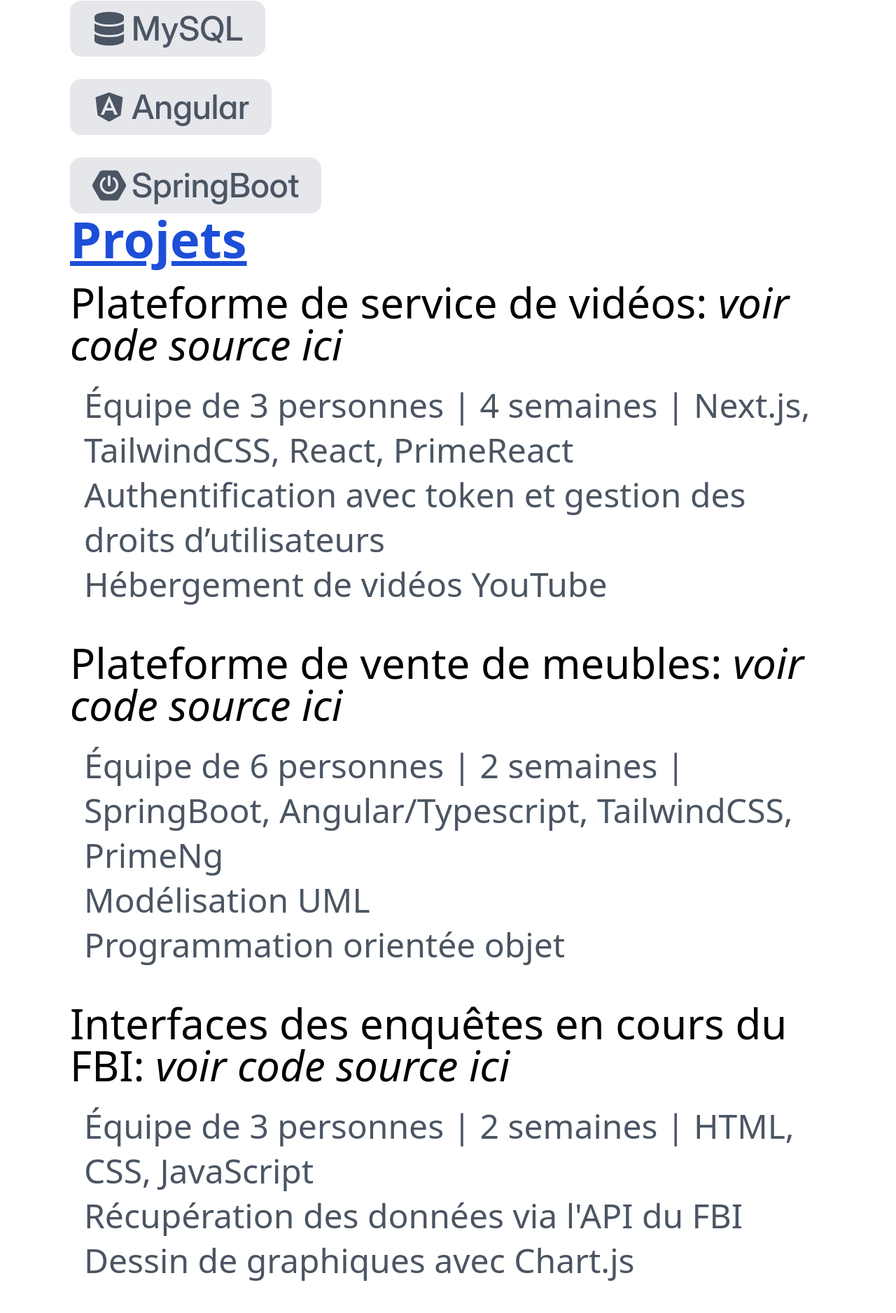
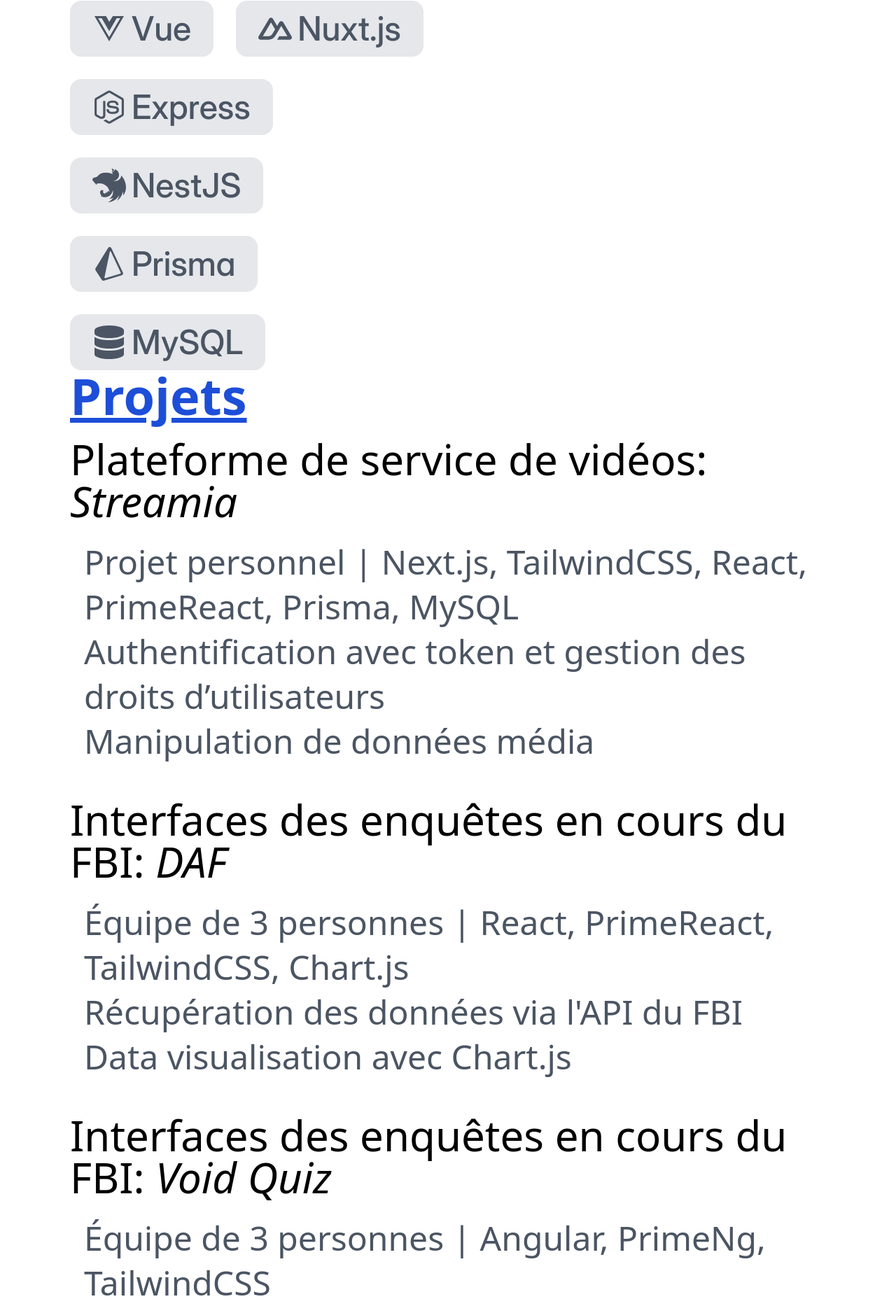
Before and after one commit to Ange230700/ultime-resume, a Next.js app: page / in a window 1280 px wide. Shown: the part 1580-3456 px from the top of the page at 70% size. Built offline with nearby package versions, Linux system fonts and the light colour scheme.

Commit message:
test: 💍  save new resume

```diff
--- a/eslint.config.mjs
+++ b/eslint.config.mjs
@@ -2,6 +2,7 @@ import { dirname } from "path";
 import { fileURLToPath } from "url";
 import { FlatCompat } from "@eslint/eslintrc";
 import eslintConfigPrettier from "eslint-config-prettier/flat";
+import eslintPluginPrettierRecommended from "eslint-plugin-prettier/recommended";
 
 const __filename = fileURLToPath(import.meta.url);
 const __dirname = dirname(__filename);
@@ -13,6 +14,7 @@ const compat = new FlatCompat({
 const eslintConfig = [
   ...compat.extends("next/core-web-vitals", "next/typescript"),
   eslintConfigPrettier,
+  eslintPluginPrettierRecommended,
 ];
 
 export default eslintConfig;
--- a/package.json
+++ b/package.json
@@ -8,7 +8,8 @@
     "start": "next start",
     "lint": "next lint",
     "prepare": "husky",
-    "generate-pdf": "tsx src/generate-pdf.ts"
+    "generate-pdf": "tsx src/generate-pdf.ts",
+    "save": "npm run generate-pdf && git add . && npx commit-prompt && git push"
   },
   "dependencies": {
     "next": "15.3.1",
@@ -30,7 +31,8 @@
     "@types/react-dom": "^19",
     "eslint": "^9",
     "eslint-config-next": "15.3.1",
-    "eslint-config-prettier": "^10.1.2",
+    "eslint-config-prettier": "^10.1.5",
+    "eslint-plugin-prettier": "^5.4.1",
     "husky": "^9.1.7",
     "lint-staged": "^15.5.1",
     "prettier": "^3.5.3",
--- a/src/app/components/Skills.tsx
+++ b/src/app/components/Skills.tsx
@@ -2,7 +2,13 @@
 
 import { Chip } from "primereact/chip";
 import type { HardSkill } from "@/app/data/lists";
-import { SiTypescript, SiSpringboot } from "react-icons/si";
+import {
+  SiTypescript,
+  // SiSpringboot,
+  SiNestjs,
+  SiNuxtdotjs,
+  SiPrisma,
+} from "react-icons/si";
 import { RiNextjsFill } from "react-icons/ri";
 import {
   FaJs,
@@ -13,7 +19,8 @@ import {
   FaAngular,
   FaDatabase,
   FaCode,
-  FaSymfony,
+  // FaSymfony,
+  FaVuejs,
 } from "react-icons/fa";
 
 const iconMap: Record<string, React.ReactNode> = {
@@ -23,11 +30,15 @@ const iconMap: Record<string, React.ReactNode> = {
   React: <FaReact />,
   Express: <FaNodeJs />,
   PHP: <FaPhp />,
-  Symfony: <FaSymfony />,
+  // Symfony: <FaSymfony />,
   MySQL: <FaDatabase />,
   Java: <FaJava />,
   Angular: <FaAngular />,
-  SpringBoot: <SiSpringboot />,
+  // SpringBoot: <SiSpringboot />,
+  NestJS: <SiNestjs />,
+  "Nuxt.js": <SiNuxtdotjs />,
+  Vue: <FaVuejs />,
+  Prisma: <SiPrisma />,
 };
 
 interface SkillsProps {
--- a/src/app/data/lists.ts
+++ b/src/app/data/lists.ts
@@ -46,16 +46,20 @@ export interface HardSkill {
 
 export const hardSkills: HardSkill[] = [
   { label: "TypeScript", icon: "pi pi-code" },
+  { label: "React", icon: "pi pi-code" },
   { label: "Next.js", icon: "pi pi-code" },
+  { label: "Angular", icon: "pi pi-code" },
+  { label: "Vue", icon: "pi pi-code" },
+  { label: "Nuxt.js", icon: "pi pi-code" },
+  { label: "Express", icon: "pi pi-code" },
+  { label: "NestJS", icon: "pi pi-code" },
+  { label: "Prisma", icon: "pi pi-code" },
+  { label: "MySQL", icon: "pi pi-code" },
   // { label: "JavaScript", icon: "pi pi-code" },
-  { label: "React", icon: "pi pi-code" },
-  { label: "Express", icon: "pi pi-code" },
   // { label: "PHP", icon: "pi pi-code" },
   // { label: "Symfony", icon: "pi pi-code" },
-  { label: "MySQL", icon: "pi pi-code" },
   // { label: "Java", icon: "pi pi-code" },
-  { label: "Angular", icon: "pi pi-code" },
-  { label: "SpringBoot", icon: "pi pi-code" },
+  // { label: "SpringBoot", icon: "pi pi-code" },
 ];
 
 export const softSkills: string[] = [
@@ -67,12 +71,12 @@ export const softSkills: string[] = [
 ];
 
 export const projectsLinks: Record<string, string> = {
-  daf: "https://github.com/Ange230700/ongoing-fbi-investigations",
-  quiz: "https://github.com/Ange230700/quizz",
+  daf: "https://ultime-daf.vercel.app/",
+  quiz: "https://void-quiz.vercel.app/",
   morse_translator: "https://github.com/Ange230700/04_can_you_speak_morse",
   mastermind: "https://github.com/Ange230700/08_mastermind",
   back_office: "https://github.com/Ange230700/back-office-app",
-  ott: "https://github.com/Ange230700/supreme_ott",
+  ott: "https://ultime-streamia.vercel.app/",
   furniture: "https://github.com/Ange230700/luxury_camps",
 };
 
@@ -85,31 +89,40 @@ export interface Experience {
 export const experiencesList: Experience[] = [
   {
     experience_id: "ott",
-    project_description: `Plateforme de service de vidéos: _[voir code source ici](${projectsLinks.ott})_`,
+    project_description: `Plateforme de service de vidéos: _[Streamia](${projectsLinks.ott})_`,
     tasks: [
-      "- Équipe de 3 personnes | 4 semaines | Next.js, TailwindCSS, React, PrimeReact",
+      "- Projet personnel | Next.js, TailwindCSS, React, PrimeReact, Prisma, MySQL",
       "- Authentification avec token et gestion des droits d’utilisateurs",
-      "- Hébergement de vidéos YouTube",
-    ],
-  },
-  {
-    experience_id: "furniture",
-    project_description: `Plateforme de vente de meubles: _[voir code source ici](${projectsLinks.furniture})_`,
-    tasks: [
-      "- Équipe de 6 personnes | 2 semaines | SpringBoot, Angular/Typescript, TailwindCSS, PrimeNg",
-      "- Modélisation UML",
-      "- Programmation orientée objet",
+      "- Manipulation de données média",
     ],
   },
   {
     experience_id: "daf",
-    project_description: `Interfaces des enquêtes en cours du FBI: _[voir code source ici](${projectsLinks.daf})_`,
+    project_description: `Interfaces des enquêtes en cours du FBI: _[DAF](${projectsLinks.daf})_`,
     tasks: [
-      "- Équipe de 3 personnes | 2 semaines | HTML, CSS, JavaScript",
+      "- Équipe de 3 personnes | React, PrimeReact, TailwindCSS, Chart.js",
       "- Récupération des données via l'API du FBI",
-      "- Dessin de graphiques avec Chart.js",
+      "- Data visualisation avec Chart.js",
     ],
   },
+  {
+    experience_id: "quiz",
+    project_description: `Interfaces des enquêtes en cours du FBI: _[Void Quiz](${projectsLinks.quiz})_`,
+    tasks: [
+      "- Équipe de 3 personnes | Angular, PrimeNg, TailwindCSS",
+      "- Formulaire progressif",
+      "- Rapports d'état via notifications et messages",
+    ],
+  },
+  // {
+  //   experience_id: "furniture",
+  //   project_description: `Plateforme de vente de meubles: _[voir code source ici](${projectsLinks.furniture})_`,
+  //   tasks: [
+  //     "- Équipe de 6 personnes | 2 semaines | SpringBoot, Angular/Typescript, TailwindCSS, PrimeNg",
+  //     "- Modélisation UML",
+  //     "- Programmation orientée objet",
+  //   ],
+  // },
   // {
   //   experience_id: "back_office",
   //   project_description: `Back-office pour une association de collectes de déchets: _[voir code source ici](${projectsLinks.back_office})_`,
```
Also changed, not shown: 2 other files (tests, documents, lock files or other folders).
